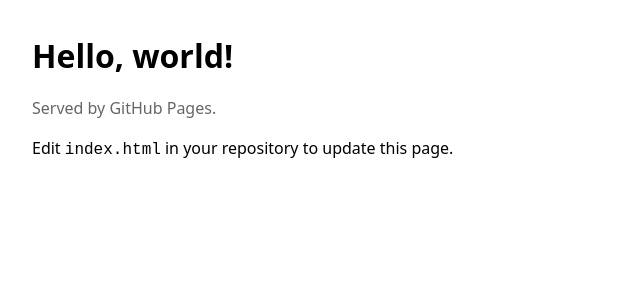
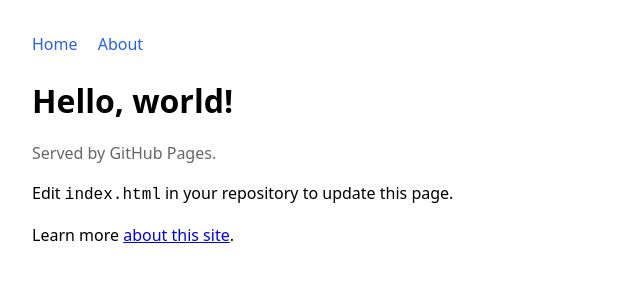
Before and after one commit to NicoPillon/room-rental, a plain HTML site: page index.html in a window 1280 px wide. Shown: the whole page, without its empty margins (0-640 px from the left). Drawn offline with Linux system fonts and the light colour scheme.

Commit message:
Modify title and enhance navigation in index.html
Updated the title and added navigation links.

```diff
--- a/index.html
+++ b/index.html
@@ -3,16 +3,35 @@
 <head>
   <meta charset="utf-8" />
   <meta name="viewport" content="width=device-width, initial-scale=1" />
-  <title>My GitHub Pages Site</title>
+  <title>Room Rental — Home</title>
   <style>
-    body { font: 16px/1.5 system-ui, sans-serif; margin: 2rem; max-width: 60ch; }
+    body {
+      font: 16px/1.5 system-ui, sans-serif;
+      margin: 2rem;
+      max-width: 60ch;
+    }
     h1 { margin-bottom: 0.25rem; }
+    nav { margin-bottom: 1rem; }
+    nav a {
+      text-decoration: none;
+      color: #2563eb;
+      margin-right: 1rem;
+    }
+    nav a:hover {
+      text-decoration: underline;
+    }
     .muted { color: #666; }
   </style>
 </head>
 <body>
+  <nav>
+    <a href="./index.html">Home</a>
+    <a href="./about.html">About</a>
+  </nav>
+
   <h1>Hello, world!</h1>
   <p class="muted">Served by GitHub Pages.</p>
   <p>Edit <code>index.html</code> in your repository to update this page.</p>
+  <p>Learn more <a href="./about.html">about this site</a>.</p>
 </body>
 </html>
```
